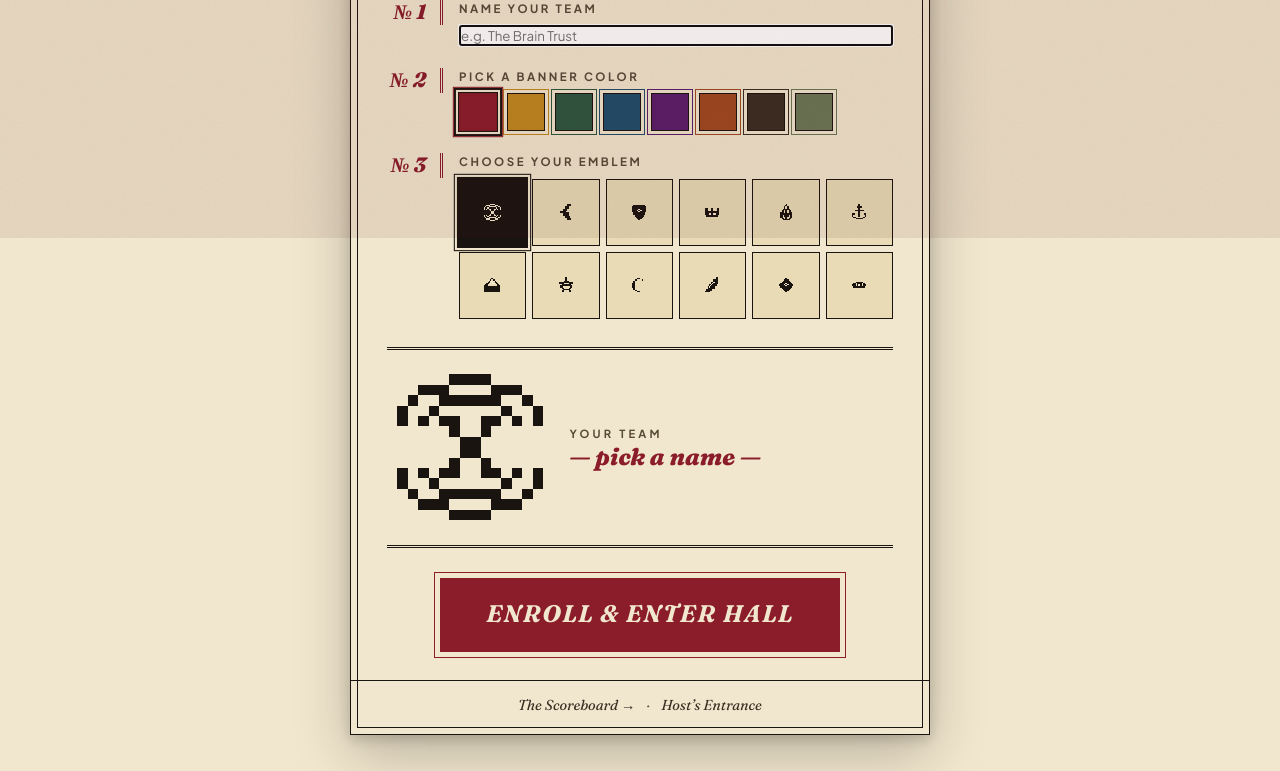
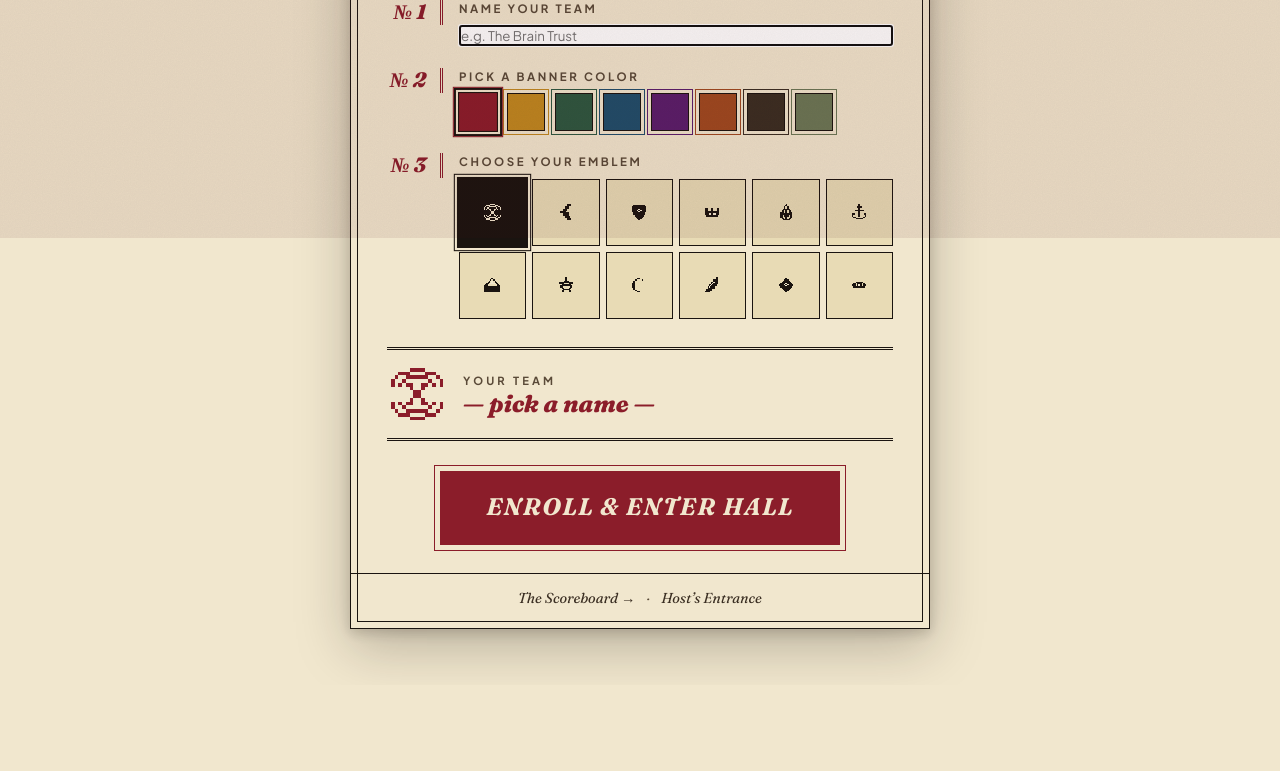
Before and after one commit to TyLaneTech/drake-trivia, a Flask app: page /login in a window 1280 px wide. Shown: the part 562-1333 px from the top of the page. After the commit the page ends 1230 px from the top, so only its background shows below. Run offline with Flask 3, Linux system fonts and the light colour scheme; some libraries are stand-ins or nearby versions.

Commit message:
Fix SVG icon sizing in chips, stamps, and reveal banner
Icons inside fixed-pixel containers (chips, stub-team, lock-mark,
reveal-banner-icon, preview-emoji) were inheriting em-based sizes that
blew up too large. Set explicit pixel sizes for each placement.

Also dropped the circular border-radius on reveal-banner-icon — the
square stamped look matches the rest of the aesthetic better.

```diff
--- a/static/styles/global.css
+++ b/static/styles/global.css
@@ -211,6 +211,7 @@ code {
     font-weight: 600;
     color: var(--ink);
 }
+.me-chip .icon { width: 1.2em; height: 1.2em; }
 
 .main { flex: 1; display: flex; flex-direction: column; }
 
--- a/static/styles/login.css
+++ b/static/styles/login.css
@@ -214,9 +214,15 @@
     transition: color var(--t);
 }
 .preview-emoji {
-    font-size: 2.6rem;
+    display: inline-flex;
+    align-items: center;
+    justify-content: center;
     line-height: 1;
+    color: var(--c, var(--ruby));
+    width: 60px;
+    height: 60px;
 }
+.preview-emoji .icon { width: 100%; height: 100%; }
 .preview-label {
     font-family: var(--font-body);
     font-size: 0.7rem;
```
Also changed, not shown: static/styles/play.css (+11 -5 lines).
